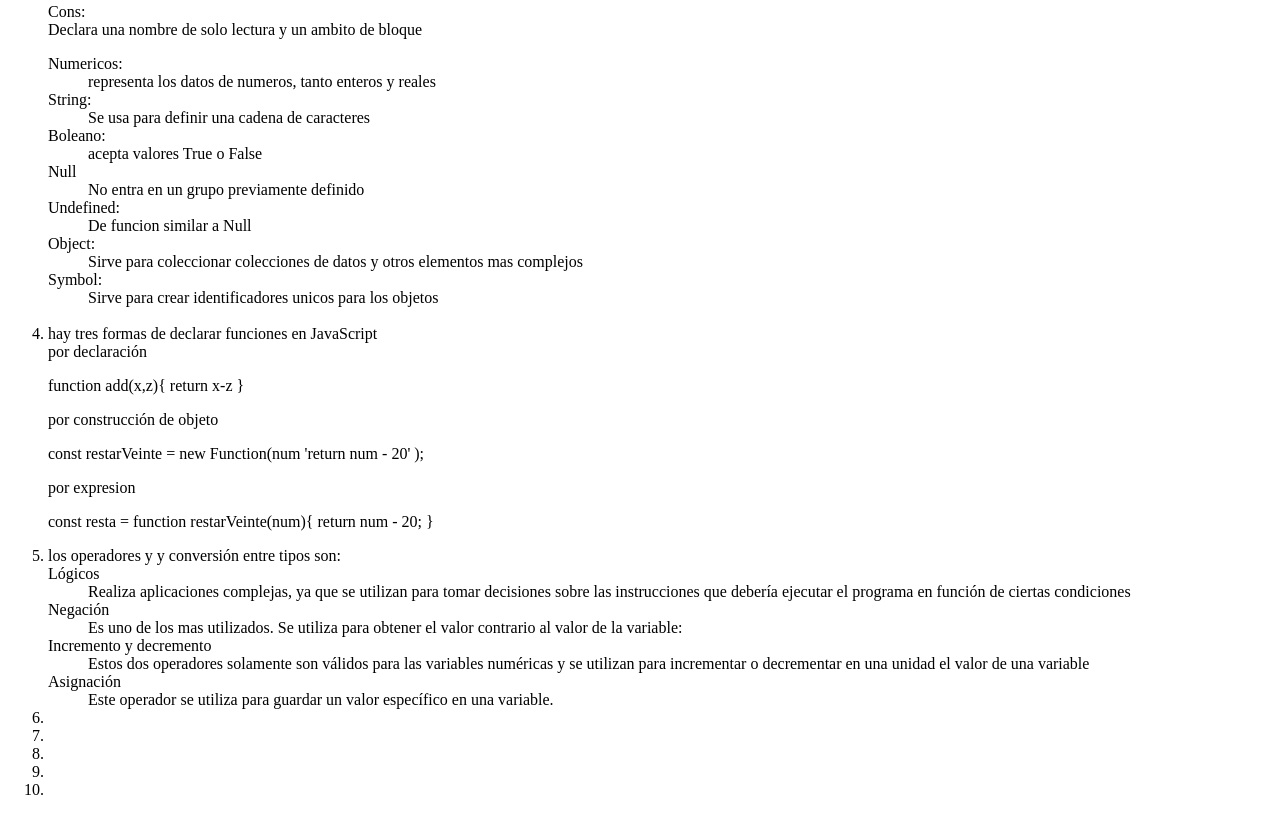
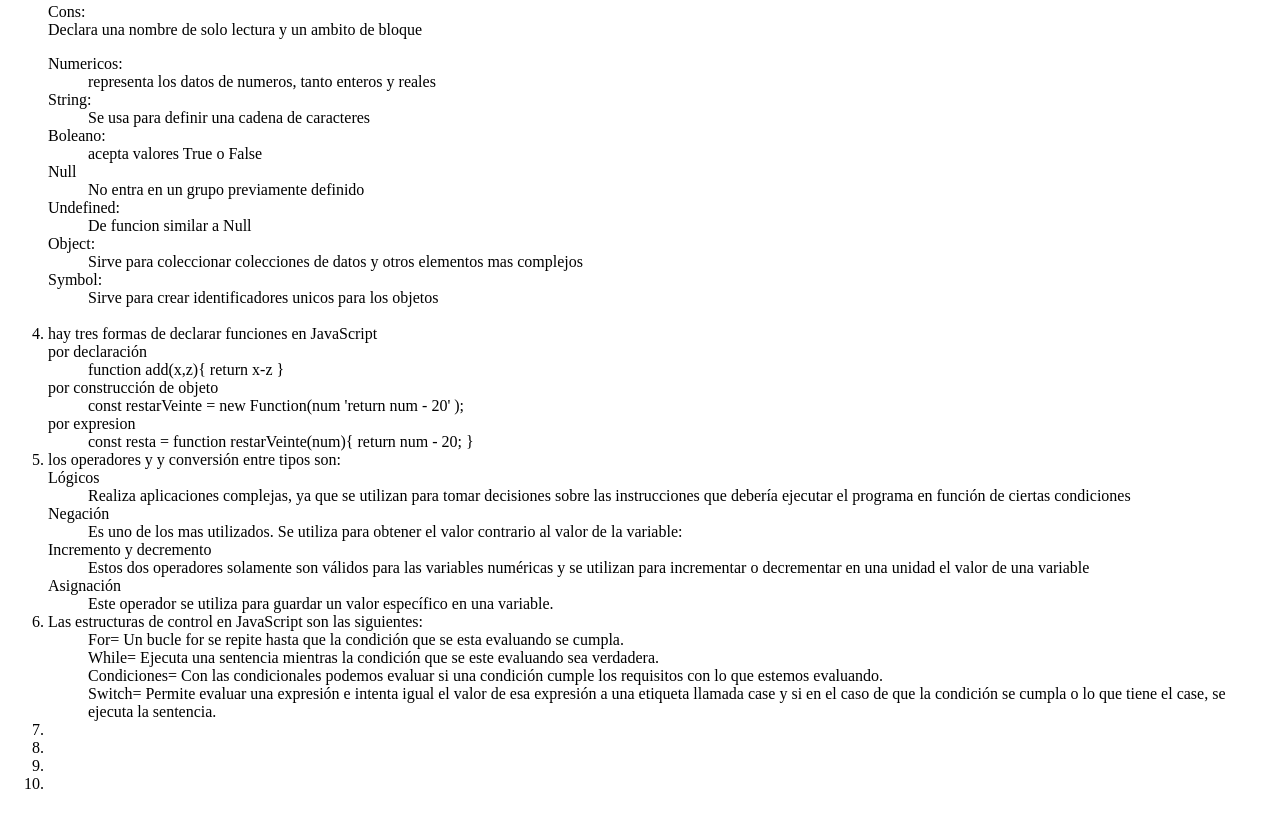
Before and after one commit to jeremiasgomez/trabajoPracticoJS, a plain HTML site: page HTML/index.html in a window 1280 px wide. Shown: the part 1393-2208 px from the top of the page. Drawn offline with Linux system fonts and the light colour scheme; files that its build step writes are made by us from their sources.

Commit message:
comiteo del sexto punto

```diff
--- a/HTML/index.html
+++ b/HTML/index.html
@@ -180,20 +180,20 @@
         <li>
             hay tres formas de declarar funciones en JavaScript
             <dt>por declaración
-                <dl>function add(x,z){
+                <dd>function add(x,z){
                     return x-z
                     }
-                </dl>
+                </dd>
             </dt>
             <dt>por construcción de objeto
-                <dl>const restarVeinte = new Function(num
+                <dd>const restarVeinte = new Function(num
                     'return num - 20'
-                 );</dl>
+                 );</dd>
             </dt>
             <dt>por expresion
-                <dl>const resta = function restarVeinte(num){
+                <dd>const resta = function restarVeinte(num){
                     return num - 20;
-               }</dl>
+               }</dd>
             </dt>
         </li>
 
@@ -217,7 +217,20 @@
             </dt>
         </li>
 
-        <li></li>
+        <li>Las estructuras de control en JavaScript son las siguientes:
+            <dt>
+                <dd>For= Un bucle for se repite hasta que la condición que se esta evaluando se cumpla.</dd>
+            </dt>
+            <dt>
+                <dd>While= Ejecuta una sentencia mientras la condición que se este evaluando sea verdadera.</dd>
+            </dt>
+            <dt>
+                <dd>Condiciones= Con las condicionales podemos evaluar si una condición cumple los requisitos con lo que estemos evaluando.</dd>
+            </dt>
+            <dt>
+                <dd>Switch= Permite evaluar una expresión e intenta igual el valor de esa expresión a una etiqueta llamada case y si en el caso de que la condición se cumpla o lo que tiene el case, se ejecuta la sentencia.</dd>
+            </dt>
+        </li>
 
         <li></li>
 
```
